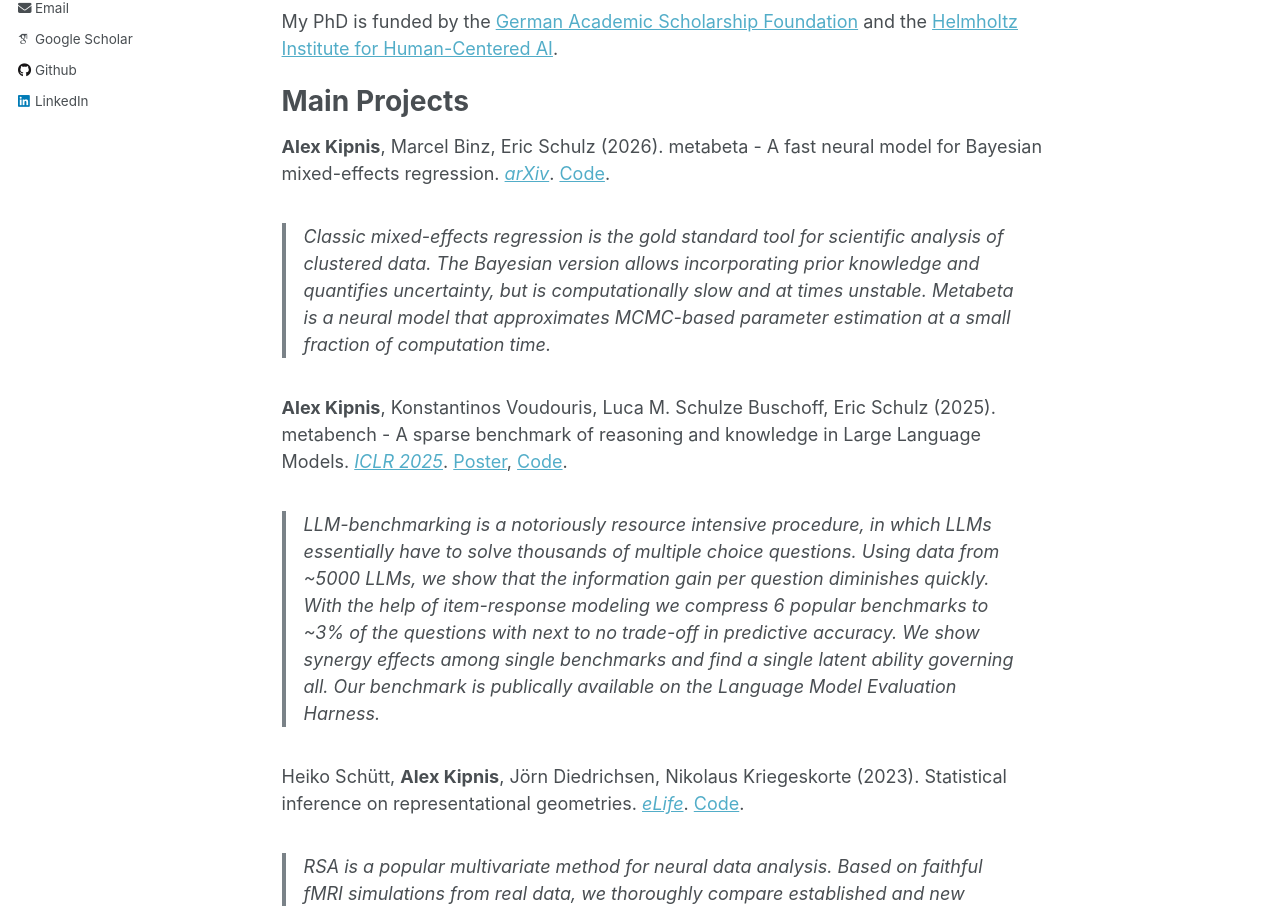
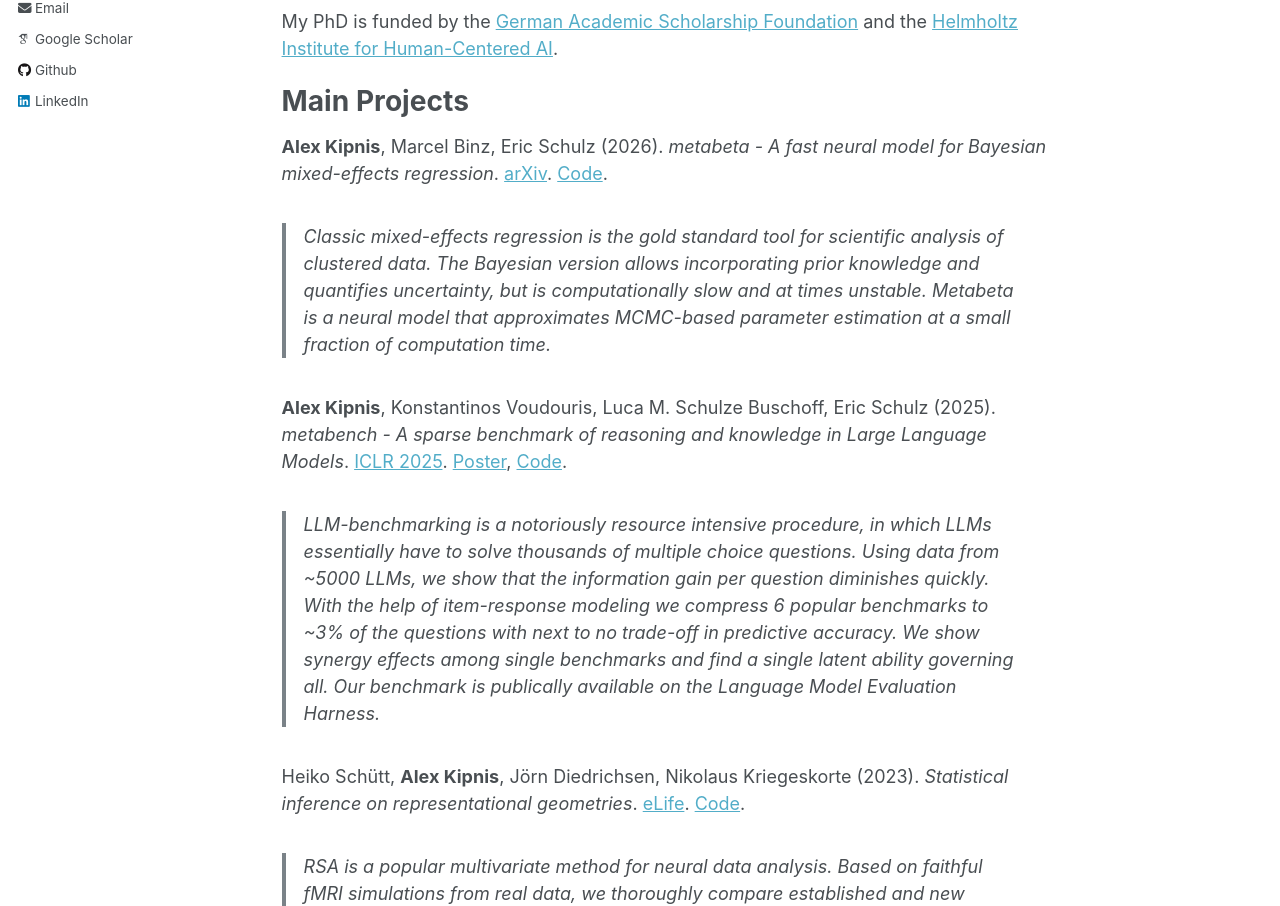
Before and after one commit to adkipnis/adkipnis.github.io, a Jekyll site: the page built from _pages/about.md, in a window 1280 px wide and 1400 px high. Shown: the part 349-1255 px from the top of the window. Built offline with Jekyll 4.4.1, drawn with Linux system fonts in a browser that asks for light colours; some web fonts are replaced.

Commit message:
Format project titles in italics for consistency
Updated project titles to italicize and improved formatting.

```diff
--- a/_pages/about.md
+++ b/_pages/about.md
@@ -14,11 +14,11 @@
 
 Main Projects
 ======
-**Alex Kipnis**, Marcel Binz, Eric Schulz (2026). metabeta - A fast neural model for Bayesian mixed-effects regression. [*arXiv*](https://arxiv.org/abs/2510.07473). [Code](https://github.com/adkipnis/metabeta).
+**Alex Kipnis**, Marcel Binz, Eric Schulz (2026). *metabeta - A fast neural model for Bayesian mixed-effects regression*. [arXiv](https://arxiv.org/abs/2510.07473). [Code](https://github.com/adkipnis/metabeta).
 > Classic mixed-effects regression is the gold standard tool for scientific analysis of clustered data. The Bayesian version allows incorporating prior knowledge and quantifies uncertainty, but is computationally slow and at times unstable. Metabeta is a neural model that approximates MCMC-based parameter estimation at a small fraction of computation time.
 
-**Alex Kipnis**, Konstantinos Voudouris, Luca M. Schulze Buschoff, Eric Schulz (2025). metabench - A sparse benchmark of reasoning and knowledge in Large Language Models. [*ICLR 2025*](https://openreview.net/forum?id=4T33izzFpK). [Poster](https://iclr.cc/media/PosterPDFs/ICLR%202025/31009.png?t=1745250340.3707366), [Code](https://github.com/adkipnis/metabench).
+**Alex Kipnis**, Konstantinos Voudouris, Luca M. Schulze Buschoff, Eric Schulz (2025). *metabench - A sparse benchmark of reasoning and knowledge in Large Language Models*. [ICLR 2025](https://openreview.net/forum?id=4T33izzFpK). [Poster](https://iclr.cc/media/PosterPDFs/ICLR%202025/31009.png?t=1745250340.3707366), [Code](https://github.com/adkipnis/metabench).
 > LLM-benchmarking is a notoriously resource intensive procedure, in which LLMs essentially have to solve thousands of multiple choice questions. Using data from ~5000 LLMs, we show that the information gain per question diminishes quickly. With the help of item-response modeling we compress 6 popular benchmarks to ~3% of the questions with next to no trade-off in predictive accuracy. We show synergy effects among single benchmarks and find a single latent ability governing all. Our benchmark is publically available on the Language Model Evaluation Harness.
 
-Heiko Schütt, **Alex Kipnis**, Jörn Diedrichsen, Nikolaus Kriegeskorte (2023). Statistical inference on representational geometries. [*eLife*](https://doi.org/10.7554/eLife.82566). [Code](https://github.com/adkipnis/fmri-simulations).
+Heiko Schütt, **Alex Kipnis**, Jörn Diedrichsen, Nikolaus Kriegeskorte (2023). *Statistical inference on representational geometries*. [eLife](https://doi.org/10.7554/eLife.82566). [Code](https://github.com/adkipnis/fmri-simulations).
 > RSA is a popular multivariate method for neural data analysis. Based on faithful fMRI simulations from real data, we thoroughly compare established and new statistical approaches to RSA against the ground truth. A part of my MSc thesis went into this one, and this project jumpstarted my academic studies in statistics and machine learning.
```
